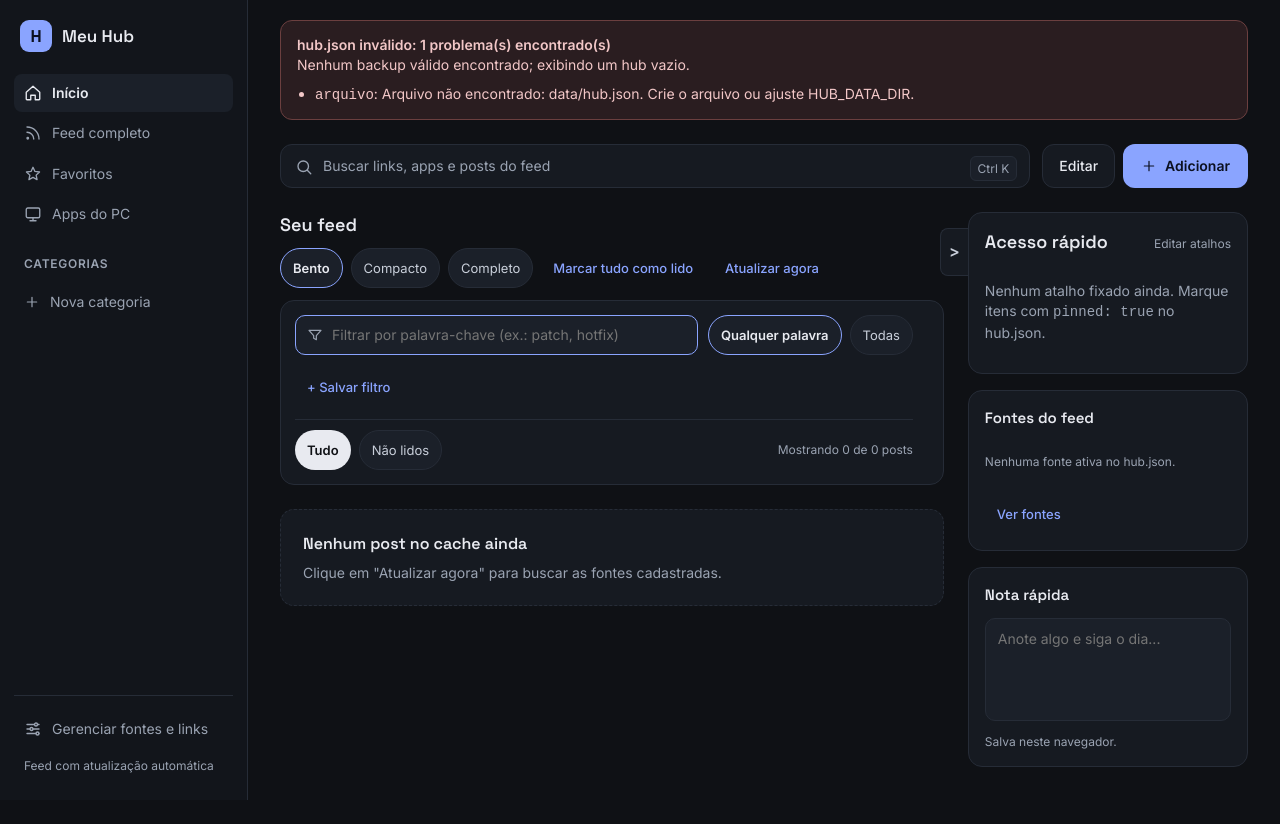
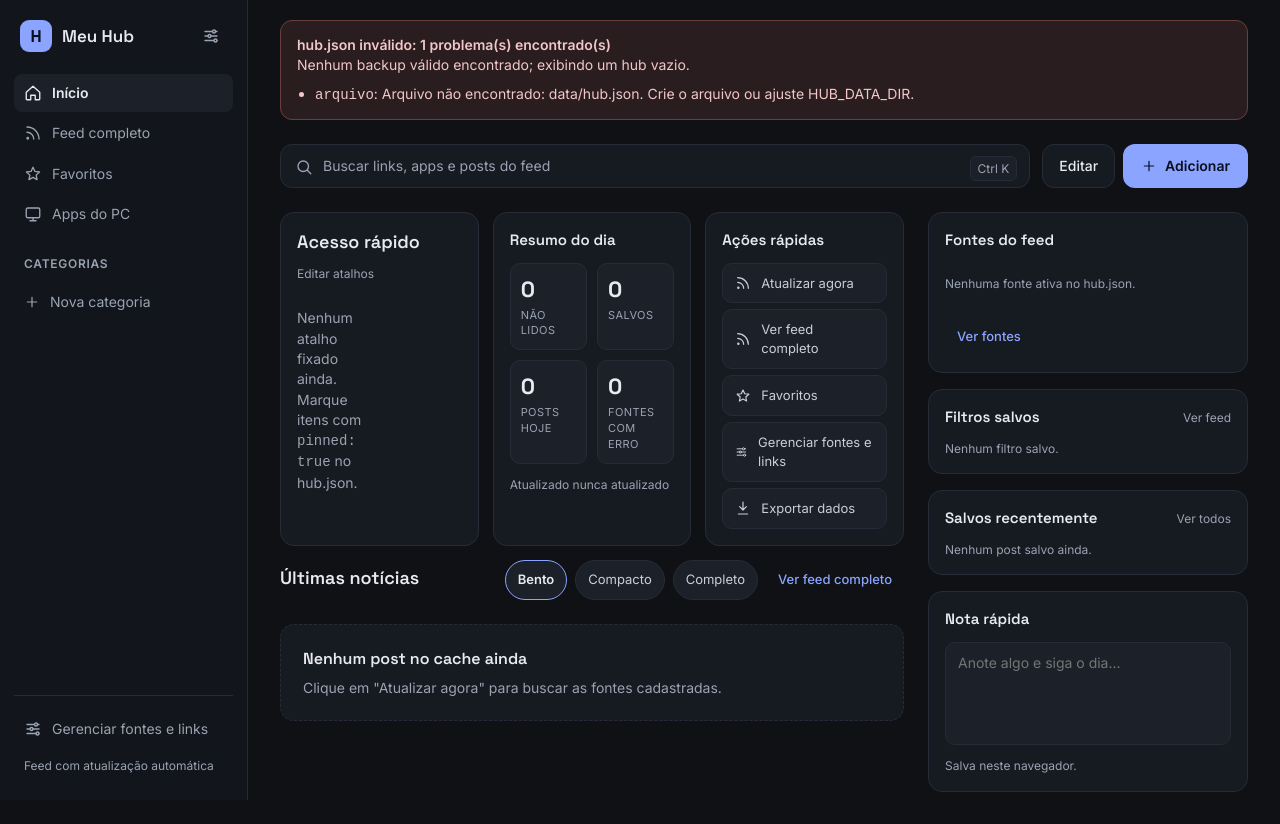
Before and after one commit to josemelao/ihub, a SvelteKit app: page / in a window 1280 px wide. Before the commit the page ends 800 px from the top, so only its background shows below. Built offline with nearby package versions, Linux system fonts and the light colour scheme.

Commit message:
feat: home dashboard, 5-post overview, fixed sidebar and filter deep links

```diff
--- a/eslint.config.js
+++ b/eslint.config.js
@@ -41,7 +41,8 @@ export default defineConfig(
 			'src/lib/components/ItemRow.svelte',
 			'src/lib/components/QuickAccess.svelte',
 			'src/lib/components/FeedCard.svelte',
-			'src/routes/apps/+page.svelte'
+			'src/routes/apps/+page.svelte',
+			'src/routes/+page.svelte'
 		],
 		rules: { 'svelte/no-navigation-without-resolve': 'off' }
 	},
--- a/src/app.css
+++ b/src/app.css
@@ -84,22 +84,62 @@ button {
 /* Sidebar */
 .sidebar {
 	flex: 0 0 248px;
+	position: sticky;
+	top: 0;
+	align-self: flex-start;
+	height: 100vh;
+	overflow: hidden;
 	background: var(--side);
 	border-right: 1px solid var(--line);
 	padding: 20px 14px;
 	display: flex;
 	flex-direction: column;
+	gap: 0;
+}
+
+.sidebar-scroll {
+	flex: 1 1 auto;
+	min-height: 0;
+	overflow-y: auto;
+	display: flex;
+	flex-direction: column;
 	gap: 22px;
+	padding-bottom: 6px;
+}
+
+.brand-row {
+	display: flex;
+	align-items: center;
+	justify-content: space-between;
+	gap: 8px;
+	padding: 0 6px;
 }
 
 .brand {
 	display: flex;
 	align-items: center;
 	gap: 10px;
-	padding: 0 6px;
 	font-family: 'Space Grotesk', Inter, sans-serif;
 	font-size: 17px;
 	font-weight: 600;
+}
+
+.brand-gear {
+	width: 32px;
+	height: 32px;
+	flex: 0 0 auto;
+	display: flex;
+	align-items: center;
+	justify-content: center;
+	border-radius: 8px;
+	border: 1px solid transparent;
+	color: var(--mut);
+}
+
+.brand-gear:hover {
+	color: var(--tx);
+	background: var(--panel2);
+	border-color: var(--line);
 }
 
 .brand-mark {
@@ -207,7 +247,8 @@ button {
 }
 
 .sidebar-footer {
-	margin-top: auto;
+	margin-top: 0;
+	flex: 0 0 auto;
 	display: flex;
 	flex-direction: column;
 	gap: 2px;
@@ -726,6 +767,17 @@ h3 {
 	max-width: none;
 }
 
+.quick-grid.grid {
+	display: grid;
+	grid-template-columns: repeat(2, minmax(0, 1fr));
+}
+
+.quick-grid.grid .quick-tile {
+	flex: none;
+	width: 100%;
+	max-width: none;
+}
+
 .quick-tile {
 	flex: 1 1 128px;
 	max-width: 170px;
@@ -1163,92 +1215,115 @@ h3 {
 	align-items: flex-start;
 }
 
-.home-columns.ui-ready {
-	transition: gap var(--motion) var(--ease-motion);
+.dashboard-grid {
+	display: grid;
+	grid-template-columns: repeat(3, minmax(0, 1fr));
+	gap: 14px;
+	align-items: stretch;
+}
+
+.dashboard-card {
+	display: flex;
+	flex-direction: column;
+	gap: 12px;
+	min-width: 0;
+}
+
+.dashboard-title {
+	font-size: 15px;
+}
+
+.metric-grid {
+	display: grid;
+	grid-template-columns: repeat(2, minmax(0, 1fr));
+	gap: 10px;
+}
+
+.metric {
+	display: flex;
+	flex-direction: column;
+	gap: 2px;
+	padding: 10px;
+	border-radius: 10px;
+	border: 1px solid var(--line);
+	background: var(--panel2);
+}
+
+.metric-value {
+	font-family: 'Space Grotesk', Inter, sans-serif;
+	font-size: 22px;
+	font-weight: 700;
+}
+
+.metric-label {
+	font-size: 11px;
+	letter-spacing: 0.04em;
+	text-transform: uppercase;
+	color: var(--mut);
+}
+
+.action-list {
+	display: flex;
+	flex-direction: column;
+	gap: 6px;
+}
+
+.action-row {
+	display: flex;
+	align-items: center;
+	gap: 10px;
+	padding: 10px 12px;
+	border: 1px solid var(--line);
+	border-radius: 10px;
+	background: var(--panel2);
+	color: var(--soft);
+	font: inherit;
+	font-size: 13px;
+	text-align: left;
+	cursor: pointer;
+}
+
+.action-row:hover {
+	border-color: var(--accent);
+	color: var(--tx);
+}
+
+.action-row:disabled {
+	opacity: 0.6;
+	cursor: wait;
+}
+
+@media (max-width: 1200px) {
+	.dashboard-grid {
+		grid-template-columns: repeat(2, minmax(0, 1fr));
+	}
+}
+
+@media (max-width: 700px) {
+	.dashboard-grid {
+		grid-template-columns: 1fr;
+	}
+}
+
+.home-main {
+	flex: 1 1 520px;
+	min-width: 0;
+	display: flex;
+	flex-direction: column;
+	gap: 14px;
 }
 
 .home-aside {
-	overflow: hidden;
-}
-
-.home-columns.ui-ready .home-aside {
-	transition:
-		flex-basis var(--motion) var(--ease-motion),
-		max-width var(--motion) var(--ease-motion),
-		opacity var(--motion-fast) ease,
-		margin var(--motion) var(--ease-motion);
-}
-
-.home-columns.panel-animating .feed-layout.bento.masonry-ready .feed-slot,
-.home-columns.panel-animating .feed-card {
-	transition: none;
-}
-
-.home-columns.panel-animating .feed-container {
-	overflow: hidden;
-}
-
-.home-columns.panel-closed {
-	gap: 0;
-}
-
-.home-columns.panel-closed .home-aside {
-	flex-basis: 0;
-	max-width: 0;
-	opacity: 0;
-	margin: 0;
-	pointer-events: none;
-}
-
-.home-main {
-	flex: 999 1 520px;
-	min-width: 0;
-	display: flex;
-	flex-direction: column;
-	gap: 14px;
-	position: relative;
-}
-
-.panel-ear {
-	position: absolute;
-	top: 16px;
-	right: -24px;
-	z-index: 5;
-	width: 28px;
-	height: 48px;
-	display: flex;
-	align-items: center;
-	justify-content: center;
-	border: 1px solid var(--line);
-	border-right: 0;
-	border-radius: 8px 0 0 8px;
-	background: var(--panel);
-	color: var(--soft);
-	font-size: 16px;
-	font-weight: 600;
-	cursor: pointer;
-	transition:
-		background var(--motion-fast) ease,
-		color var(--motion-fast) ease;
-}
-
-.panel-ear:hover {
-	background: var(--panel2);
-	color: var(--tx);
-}
-
-.home-main.has-ear .section-head,
-.home-main.has-ear .filter-panel {
-	padding-right: 30px;
-}
-
-.home-aside {
-	flex: 1 1 280px;
+	flex: 0 0 320px;
 	max-width: 340px;
 	min-width: 0;
 	display: flex;
 	flex-direction: column;
 	gap: 16px;
+	position: sticky;
+	top: 20px;
+	max-height: calc(100vh - 40px);
+	overflow-y: auto;
 }
 
 .source-row {
@@ -1532,8 +1607,6 @@ h3 {
 }
 
 @media (prefers-reduced-motion: reduce) {
-	.home-columns.ui-ready,
-	.home-columns.ui-ready .home-aside,
 	.feed-layout.bento.masonry-ready .feed-slot,
 	.feed-card {
 		transition: none;
@@ -1548,11 +1621,20 @@ h3 {
 
 	.sidebar {
 		flex: none;
+		position: static;
+		height: auto;
+		overflow: visible;
 		width: 100%;
 		border-right: 0;
 		border-bottom: 1px solid var(--line);
 		padding: 14px 16px;
 		gap: 14px;
+	}
+
+	.sidebar-scroll {
+		overflow: visible;
+		gap: 14px;
+		padding-bottom: 0;
 	}
 
 	.sidebar .nav {
@@ -1602,7 +1684,12 @@ h3 {
 	}
 
 	.home-aside {
+		position: static;
+		flex-basis: auto;
+		width: 100%;
 		max-width: none;
+		max-height: none;
+		overflow: visible;
 	}
 
 	.feed-card.variant-completo {
@@ -1619,13 +1706,4 @@ h3 {
 		flex: 0 0 76px;
 		height: 60px;
 	}
-
-	.panel-ear {
-		right: -8px;
-	}
-
-	.home-main.has-ear .section-head,
-	.home-main.has-ear .filter-panel {
-		padding-right: 16px;
-	}
-}
+}
--- a/src/lib/components/FeedBoard.svelte
+++ b/src/lib/components/FeedBoard.svelte
@@ -1,7 +1,8 @@
 <script lang="ts">
 	import { invalidateAll } from '$app/navigation';
+	import { resolve } from '$app/paths';
 	import { flip } from 'svelte/animate';
-	import { onMount } from 'svelte';
+	import { onMount, untrack } from 'svelte';
 	import { fade } from 'svelte/transition';
 	import { masonry } from '#lib/actions/masonry';
 	import { matchesFilter } from '#lib/feed/filter';
@@ -20,7 +21,9 @@
 		showCategoryChips = false,
 		contextNote = '',
 		emptyTitle = '',
-		emptyHint = ''
+		emptyHint = '',
+		overview = false,
+		initialFilterId = null
 	}: {
 		entries: FeedViewItem[];
 		savedFilters?: SavedFilter[];
@@ -30,6 +33,8 @@
 		contextNote?: string;
 		emptyTitle?: string;
 		emptyHint?: string;
+		overview?: boolean;
+		initialFilterId?: string | null;
 	} = $props();
 
 	const viewOptions: { id: FeedView; label: string }[] = [
@@ -41,7 +46,8 @@
 	let view = $state<FeedView>('bento');
 	let query = $state('');
 	let modeChoice = $state<'any' | 'all'>('any');
-	let activeFilterId = $state<string | null>(null);
+	let activeFilterId = $state<string | null>(untrack(() => initialFilterId));
+	let lastInitialFilterId = untrack(() => initialFilterId);
 	let unreadOnly = $state(false);
 	let categoryFilter = $state('all');
 	let limit = $state(10);
@@ -95,7 +101,15 @@
 			return matchesFilter(`${entry.item.title}\n${entry.item.summary}`, terms, exclude, mode);
 		})
 	);
-	const visible = $derived(filtered.slice(0, limit));
+	const visible = $derived(filtered.slice(0, overview ? 5 : limit));
+
+	$effect(() => {
+		if (initialFilterId !== lastInitialFilterId) {
+			lastInitialFilterId = initialFilterId;
+			activeFilterId = initialFilterId;
+			limit = 10;
+		}
+	});
 
 	function countFor(filter: SavedFilter): number {
 		return base.filter((entry) =>
@@ -260,10 +274,14 @@
 					</button>
 				{/each}
 			</div>
+			{#if overview}
+				<a class="chip link" href={resolve('/feed')}>Ver feed completo</a>
+			{:else}
 				<button class="chip link" type="button" onclick={markAllRead}>Marcar tudo como lido</button>
 				<button class="chip link" type="button" onclick={refresh} disabled={refreshing}>
 					{refreshing ? 'Atualizando...' : 'Atualizar agora'}
 				</button>
+			{/if}
 		</div>
 	</div>
 
@@ -273,6 +291,7 @@
 		</div>
 	{/if}
 
+	{#if !overview}
 		<div class="filter-panel">
 			<div class="filter-row">
 				<div class="filter-input">
@@ -362,7 +381,12 @@
 						</select>
 					</div>
 					<div class="chips filter-save-actions">
-					<button class="btn btn-primary" type="button" onclick={saveFilter} disabled={filterBusy}>
+						<button
+							class="btn btn-primary"
+							type="button"
+							onclick={saveFilter}
+							disabled={filterBusy}
+						>
 							{filterBusy ? 'Salvando...' : 'Salvar'}
 						</button>
 						<button
@@ -426,6 +450,7 @@
 				</span>
 			</div>
 		</div>
+	{/if}
 
 	<div class="feed-container">
 		<div
@@ -469,7 +494,7 @@
 		</div>
 	{/if}
 
-	{#if limit < filtered.length}
+	{#if !overview && limit < filtered.length}
 		<button class="btn" type="button" style="align-self: center" onclick={() => (limit += 10)}>
 			Carregar mais
 		</button>
--- /dev/null
+++ b/src/lib/components/HomeDashboard.svelte
@@ -0,0 +1,118 @@
+<script lang="ts">
+	import { invalidateAll } from '$app/navigation';
+	import { resolve } from '$app/paths';
+	import { relativeTime } from '#lib/display';
+	import type { FeedCache, HubData, HubState } from '#lib/types';
+	import Icon from './Icon.svelte';
+	import QuickAccess from './QuickAccess.svelte';
+
+	let { hub, feed, hubState }: { hub: HubData; feed: FeedCache; hubState: HubState } = $props();
+
+	const unread = $derived(feed.items.filter((item) => !hubState.read[item.id]).length);
+	const saved = $derived(hubState.saved.length);
+	const today = $derived.by(() => {
+		const todayKey = new Date().toDateString();
+		return feed.items.filter(
+			(item) => item.publishedAt && new Date(item.publishedAt).toDateString() === todayKey
+		).length;
+	});
+	const errors = $derived(
+		Object.values(feed.sources).filter((source) => source.error !== null).length
+	);
+	const updated = $derived(
+		feed.items.length > 0 ? relativeTime(feed.updatedAt) : 'nunca atualizado'
+	);
+
+	let busy = $state(false);
+	let message = $state('');
+
+	async function refreshNow(): Promise<void> {
+		busy = true;
+		message = '';
+		try {
+			const response = await fetch('/api/refresh', {
+				method: 'POST',
+				headers: { 'content-type': 'application/json' },
+				body: '{}'
+			});
+			const result = (await response.json()) as {
+				ok?: boolean;
+				error?: string;
+				results?: { ok: boolean; name: string }[];
+			};
+			if (!result.ok) {
+				message = result.error ?? 'Falha ao atualizar o feed.';
+			} else {
+				const failed = (result.results ?? []).filter((entry) => !entry.ok);
+				message =
+					failed.length > 0
+						? `Falha em: ${failed.map((entry) => entry.name).join(', ')}`
+						: 'Feed atualizado.';
+			}
+			await invalidateAll();
+		} catch {
+			message = 'Falha de rede ao atualizar.';
+		} finally {
+			busy = false;
+		}
+	}
+</script>
+
+<section class="dashboard-grid" aria-label="Painel geral">
+	<section class="panel dashboard-card" aria-labelledby="d-rapido">
+		<QuickAccess {hub} title="Acesso rápido" grid limit={6} />
+		<span class="sr-only" id="d-rapido">Acesso rápido</span>
+	</section>
+
+	<section class="panel dashboard-card" aria-labelledby="d-resumo">
+		<h2 id="d-resumo" class="dashboard-title">Resumo do dia</h2>
+		<div class="metric-grid">
+			<div class="metric">
+				<span class="metric-value">{unread}</span>
+				<span class="metric-label">não lidos</span>
+			</div>
+			<div class="metric">
+				<span class="metric-value">{saved}</span>
+				<span class="metric-label">salvos</span>
+			</div>
+			<div class="metric">
+				<span class="metric-value">{today}</span>
+				<span class="metric-label">posts hoje</span>
+			</div>
+			<div class="metric">
+				<span class="metric-value">{errors}</span>
+				<span class="metric-label">fontes com erro</span>
+			</div>
+		</div>
+		<span class="muted small">Atualizado {updated}</span>
+	</section>
+
+	<section class="panel dashboard-card" aria-labelledby="d-acoes">
+		<h2 id="d-acoes" class="dashboard-title">Ações rápidas</h2>
+		<div class="action-list">
+			<button class="action-row" type="button" onclick={refreshNow} disabled={busy}>
+				<Icon name="rss" size={16} />
+				{busy ? 'Atualizando...' : 'Atualizar agora'}
+			</button>
+			<a class="action-row" href={resolve('/feed')}>
+				<Icon name="rss" size={16} />
+				Ver feed completo
+			</a>
+			<a class="action-row" href={resolve('/favoritos')}>
+				<Icon name="star" size={16} />
+				Favoritos
+			</a>
+			<a class="action-row" href={resolve('/gerenciar')}>
+				<Icon name="settings" size={16} />
+				Gerenciar fontes e links
+			</a>
+			<a class="action-row" href={resolve('/api/export')} download>
+				<Icon name="download" size={16} />
+				Exportar dados
+			</a>
+		</div>
+		{#if message}
+			<span class="muted small">{message}</span>
+		{/if}
+	</section>
+</section>
--- a/src/lib/components/Icon.svelte
+++ b/src/lib/components/Icon.svelte
@@ -41,5 +41,8 @@
 		<path d="M6 6l12 12M18 6L6 18" />
 	{:else if name === 'filter'}
 		<path d="M3 5h18l-7 8v6l-4-2v-4z" />
+	{:else if name === 'download'}
+		<path d="M12 3v12M7 10l5 5 5-5" />
+		<path d="M5 21h14" />
 	{/if}
 </svg>
--- a/src/lib/components/QuickAccess.svelte
+++ b/src/lib/components/QuickAccess.svelte
@@ -6,11 +6,18 @@
 	let {
 		hub,
 		title = 'Acesso rápido',
-		stacked = false
-	}: { hub: HubData; title?: string; stacked?: boolean } = $props();
+		stacked = false,
+		grid = false,
+		limit
+	}: { hub: HubData; title?: string; stacked?: boolean; grid?: boolean; limit?: number } = $props();
 
 	const colors = $derived(Object.fromEntries(hub.categories.map((cat) => [cat.id, cat.color])));
-	const quick = $derived(hub.items.filter((item) => item.pinned).sort((a, b) => a.order - b.order));
+	const quick = $derived(
+		hub.items
+			.filter((item) => item.pinned)
+			.sort((a, b) => a.order - b.order)
+			.slice(0, limit ?? undefined)
+	);
 </script>
 
 <section class="section" aria-labelledby="t-rapido">
@@ -18,7 +25,7 @@
 		<h2 id="t-rapido">{title}</h2>
 		<a class="muted small" href={resolve('/gerenciar')}>Editar atalhos</a>
 	</div>
-	<div class="quick-grid" class:stacked>
+	<div class="quick-grid" class:stacked class:grid>
 		{#each quick as item (item.id)}
 			{@const color = colors[item.categoryId] ?? '#8AA4FF'}
 			<a
--- a/src/lib/components/Sidebar.svelte
+++ b/src/lib/components/Sidebar.svelte
@@ -17,10 +17,21 @@
 </script>
 
 <nav class="sidebar" aria-label="Menu principal">
+	<div class="sidebar-scroll">
+		<div class="brand-row">
 			<a class="brand" href={resolve('/')}>
 				<span class="brand-mark">H</span>
 				<span>Meu Hub</span>
 			</a>
+			<a
+				class="brand-gear"
+				href={resolve('/gerenciar')}
+				aria-label="Gerenciar fontes e links"
+				title="Gerenciar fontes e links"
+			>
+				<Icon name="settings" size={18} />
+			</a>
+		</div>
 
 		<div class="nav">
 			<a class="nav-link" class:active={active('/')} href={resolve('/')}>
@@ -62,6 +73,7 @@
 				Nova categoria
 			</a>
 		</div>
+	</div>
 
 	<div class="sidebar-footer">
 		<a class="nav-link" class:active={active('/gerenciar')} href={resolve('/gerenciar')}>
--- a/src/routes/+page.svelte
+++ b/src/routes/+page.svelte
@@ -1,10 +1,13 @@
 <script lang="ts">
 	import { resolve } from '$app/paths';
-	import { onDestroy, onMount } from 'svelte';
+	import { onMount } from 'svelte';
 	import FeedBoard from '#lib/components/FeedBoard.svelte';
-	import QuickAccess from '#lib/components/QuickAccess.svelte';
+	import HomeDashboard from '#lib/components/HomeDashboard.svelte';
 	import TopBar from '#lib/components/TopBar.svelte';
+	import { relativeTime } from '#lib/display';
+	import { matchesFilter } from '#lib/feed/filter';
 	import { buildFeedView } from '#lib/feed/view';
+	import type { SavedFilter } from '#lib/types';
 	import type { PageProps } from './$types';
 
 	let { data }: PageProps = $props();
@@ -13,44 +16,34 @@
 	const colors = $derived(Object.fromEntries(hub.categories.map((cat) => [cat.id, cat.color])));
 	const sources = $derived(hub.feedSources.filter((source) => source.enabled));
 	const entries = $derived(buildFeedView(hub, data.feed, data.state));
+	const savedRecent = $derived(
+		entries.filter((entry) => data.state.saved.includes(entry.item.id)).slice(0, 3)
+	);
 
 	let note = $state('');
-	let panelOpen = $state(true);
-	let panelAnimating = $state(false);
-	let uiReady = $state(false);
-	let panelTimer: ReturnType<typeof setTimeout> | undefined;
 
 	onMount(() => {
 		note = localStorage.getItem('meu-hub:nota') ?? '';
-		panelOpen = localStorage.getItem('meu-hub:panel-open') !== '0';
-		requestAnimationFrame(() => {
-			requestAnimationFrame(() => {
-				uiReady = true;
-			});
-		});
-	});
-
-	onDestroy(() => {
-		clearTimeout(panelTimer);
 	});
 
 	function saveNote() {
 		localStorage.setItem('meu-hub:nota', note);
 	}
 
-	function togglePanel(): void {
-		panelOpen = !panelOpen;
-		localStorage.setItem('meu-hub:panel-open', panelOpen ? '1' : '0');
-		panelAnimating = true;
-		clearTimeout(panelTimer);
-		panelTimer = setTimeout(() => {
-			panelAnimating = false;
-		}, 320);
-	}
-
 	function unreadFor(sourceId: string): number {
 		return data.feed.items.filter((item) => item.sourceId === sourceId && !data.state.read[item.id])
 			.length;
+	}
+
+	function countForFilter(filter: SavedFilter): number {
+		return entries.filter((entry) =>
+			matchesFilter(
+				`${entry.item.title}\n${entry.item.summary}`,
+				filter.include,
+				filter.exclude,
+				filter.matchMode
+			)
+		).length;
 	}
 </script>
 
@@ -62,36 +55,13 @@
 
 <TopBar />
 
-<div
-	class="home-columns"
-	class:panel-closed={!panelOpen}
-	class:ui-ready={uiReady}
-	class:panel-animating={panelAnimating}
->
-	<div class="home-main has-ear">
-		<button
-			class="panel-ear"
-			type="button"
-			aria-label={panelOpen ? 'Recolher painel lateral' : 'Mostrar painel lateral'}
-			aria-expanded={panelOpen}
-			title={panelOpen ? 'Recolher painel' : 'Mostrar painel'}
-			onclick={togglePanel}
-		>
-			{panelOpen ? '>' : '<'}
-		</button>
-		<FeedBoard
-			{entries}
-			savedFilters={hub.savedFilters}
-			categories={hub.categories}
-			title="Seu feed"
-			showCategoryChips
-		/>
+<div class="home-columns">
+	<div class="home-main">
+		<HomeDashboard hub={data.hub} feed={data.feed} hubState={data.state} />
+		<FeedBoard {entries} title="Últimas notícias" overview />
 	</div>
 
-	<aside class="home-aside" aria-label="Painel lateral" aria-hidden={!panelOpen} inert={!panelOpen}>
-		<div class="panel">
-			<QuickAccess {hub} stacked />
-		</div>
+	<aside class="home-aside" aria-label="Painel lateral">
 		<section class="panel section" aria-labelledby="t-fontes">
 			<h2 id="t-fontes" style="font-size: 15px">Fontes do feed</h2>
 			{#each sources as source (source.id)}
@@ -110,6 +80,51 @@
 			<a class="chip link" href={resolve('/gerenciar')}>Ver fontes</a>
 		</section>
 
+		<section class="panel section" aria-labelledby="t-filtros">
+			<div class="section-head">
+				<h2 id="t-filtros" style="font-size: 15px">Filtros salvos</h2>
+				<a class="muted small" href={resolve('/feed')}>Ver feed</a>
+			</div>
+			<div class="chips">
+				{#each hub.savedFilters as filter (filter.id)}
+					<a class="chip" href={resolve('/feed') + '?filtro=' + filter.id}>
+						{filter.label} · {countForFilter(filter)}
+					</a>
+				{/each}
+				{#if hub.savedFilters.length === 0}
+					<span class="muted small">Nenhum filtro salvo.</span>
+				{/if}
+			</div>
+		</section>
+
+		<section class="panel section" aria-labelledby="t-salvos">
+			<div class="section-head">
+				<h2 id="t-salvos" style="font-size: 15px">Salvos recentemente</h2>
+				<a class="muted small" href={resolve('/favoritos')}>Ver todos</a>
+			</div>
+			{#each savedRecent as entry (entry.item.id)}
+				<a
+					class="source-row"
+					href={entry.item.url}
+					target="_blank"
+					rel="noopener noreferrer"
+					title={entry.item.title}
+				>
+					<span
+						class="dot"
+						style="background: {entry.category?.color ?? '#8AA4FF'}; border-radius: 50%"
+					></span>
+					<span class="soft" style="overflow: hidden; text-overflow: ellipsis; white-space: nowrap">
+						{entry.item.title}
+					</span>
+					<span class="count">{relativeTime(entry.item.publishedAt)}</span>
+				</a>
+			{/each}
+			{#if savedRecent.length === 0}
+				<span class="muted small">Nenhum post salvo ainda.</span>
+			{/if}
+		</section>
+
 		<section class="panel section" aria-labelledby="t-nota">
 			<h2 id="t-nota" style="font-size: 15px">Nota rápida</h2>
 			<label class="sr-only" for="nota">Nota rápida</label>
--- a/src/routes/feed/+page.svelte
+++ b/src/routes/feed/+page.svelte
@@ -1,6 +1,7 @@
 <script lang="ts">
 	import FeedBoard from '#lib/components/FeedBoard.svelte';
 	import TopBar from '#lib/components/TopBar.svelte';
+	import { page } from '$app/state';
 	import { relativeTime } from '#lib/display';
 	import { buildFeedView } from '#lib/feed/view';
 	import type { PageProps } from './$types';
@@ -11,6 +12,7 @@
 	const sources = $derived(hub.feedSources);
 	const enabledCount = $derived(sources.filter((source) => source.enabled).length);
 	const entries = $derived(buildFeedView(hub, data.feed, data.state));
+	const initialFilterId = $derived(page.url.searchParams.get('filtro'));
 	const updatedLabel = $derived(
 		data.feed.items.length > 0
 			? `atualizado ${relativeTime(data.feed.updatedAt)}`
@@ -37,6 +39,7 @@
 	savedFilters={hub.savedFilters}
 	categories={hub.categories}
 	showCategoryChips
+	{initialFilterId}
 />
 
 <section class="panel section" aria-labelledby="t-todas-fontes">
```
Also changed, not shown: 2 other files (tests, documents, lock files or other folders). Lines whose indentation alone changed are shown as unchanged.
